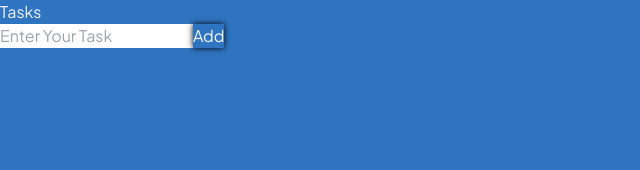
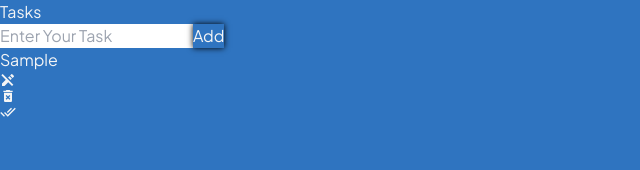
Before and after one commit to nepidkhadka/QuickTask, a React (Vite) app: page / in a window 1280 px wide. Both pictures are taken after typing "Sample" into the empty fields and a click on the button "Add". Shown: the top 170 px of the page, without its empty margins (0-640 px from the left). Built offline with nearby package versions, Linux system fonts and the light colour scheme.

Commit message:
feat: mapped data from todos state

```diff
--- a/package.json
+++ b/package.json
@@ -11,7 +11,8 @@
   },
   "dependencies": {
     "react": "^18.2.0",
-    "react-dom": "^18.2.0"
+    "react-dom": "^18.2.0",
+    "react-icons": "^4.12.0"
   },
   "devDependencies": {
     "@types/react": "^18.2.43",
--- a/src/App.tsx
+++ b/src/App.tsx
@@ -1,6 +1,7 @@
 import { useState } from "react";
 import InputField from "./Components/InputField"
 import { Todo } from "./model";
+import TodoList from "./Components/TodoList";
 
 
 const App:React.FC = () => {
@@ -19,9 +20,10 @@ const App:React.FC = () => {
   }
 
   return (
-      <div className="container mx-auto p-4" >
+      <div className="container mx-auto p-4 px-8" >
           <h1 className=" font-medium text-2xl text-center">Tasks</ h1>
           <InputField todo={todo} settodo={settodo} handleAdd={handleAdd} />
+          <TodoList todos={todos} settodos={settodos} />
       </div>
     )
 }
--- a/src/Components/InputField.tsx
+++ b/src/Components/InputField.tsx
@@ -1,4 +1,4 @@
-import React from 'react'
+import React, { useRef } from 'react'
 
 type Props = {
     todo:string,
@@ -7,9 +7,13 @@ type Props = {
 }
 
 const InputField = (props: Props) => {
+    const inputRef = useRef<HTMLInputElement>(null);
     return (
-        <form onSubmit={(e)=>props.handleAdd(e)} className='flex w-11/12 relative items-center mt-8' action="">
-            <input value={props.todo} onChange={(e)=>props.settodo(e.target.value)} type="input" placeholder='Enter Your Task' className='input__box text-black w-full rounded-3xl p-4 border-none' name="" id="" />
+        <form onSubmit={(e)=>{
+            props.handleAdd(e)
+            inputRef.current?.blur()
+        }} className='flex w-11/12 relative items-center mt-8' action="">
+            <input ref={inputRef} value={props.todo} onChange={(e)=>props.settodo(e.target.value)} type="input" placeholder='Enter Your Task' className='input__box text-black w-full rounded-3xl p-4 border-none' name="" id="" />
             <button className='btn absolute right-2 bg-[#2f74c0;] rounded-full px-3 h-5/6 shadow-xl'>Add</button>
         </form>
     )
--- /dev/null
+++ b/src/Components/SingleToDo.tsx
@@ -0,0 +1,29 @@
+import { Todo } from "../model"
+import { MdEditOff } from "react-icons/md";
+import { MdDeleteForever } from "react-icons/md";
+import { MdDoneAll } from "react-icons/md";
+
+
+
+
+type Props = {
+    todo: Todo,
+    todos: Todo[],
+    settodos: React.Dispatch<React.SetStateAction<Todo[]>>
+}
+
+const SingleToDo = ({ todo, todos, settodos }: Props) => {
+    return (
+        <form className=" bg-[#D5B942] rounded-md w-4/5 flex grow justify-between p-2" action="">
+            <span className="bg-[#2f74c0] p-1 rounded-md">{todo.todo}</span>
+            <div className="flex gap-1 items-center">
+                <span className="" ><MdEditOff /></span>
+                <span><MdDeleteForever /></span>
+                <span><MdDoneAll />
+                </span>
+            </div>
+        </form>
+    )
+}
+
+export default SingleToDo
--- /dev/null
+++ b/src/Components/TodoList.tsx
@@ -0,0 +1,21 @@
+import { Todo } from "../model"
+import SingleToDo from "./SingleToDo"
+
+type Props = {
+    todos:Todo[],
+    settodos: React.Dispatch<React.SetStateAction<Todo[]>>
+}
+
+const TodoList = ({todos,settodos}: Props) => {
+  return (
+    <div className="flex flex-wrap justify-between gap-4 mt-8" >
+        {todos.map(todo=>(
+            <SingleToDo todo={todo} key={todo.id} todos={todos} settodos={settodos} />
+        ))
+
+        }
+    </div>
+  )
+}
+
+export default TodoList
--- a/src/index.css
+++ b/src/index.css
@@ -13,7 +13,7 @@ body {
 
 .input__box:focus{
     outline: none ;
-    box-shadow: 0 0 10px 1000px rgba(0, 0, 0, 0.1);
+    box-shadow: 0 0 10px 1000px rgba(0, 0, 0, 0.4);
 }
 
 .btn{
```
Also changed, not shown: 1 other file (tests, documents, lock files or other folders).
